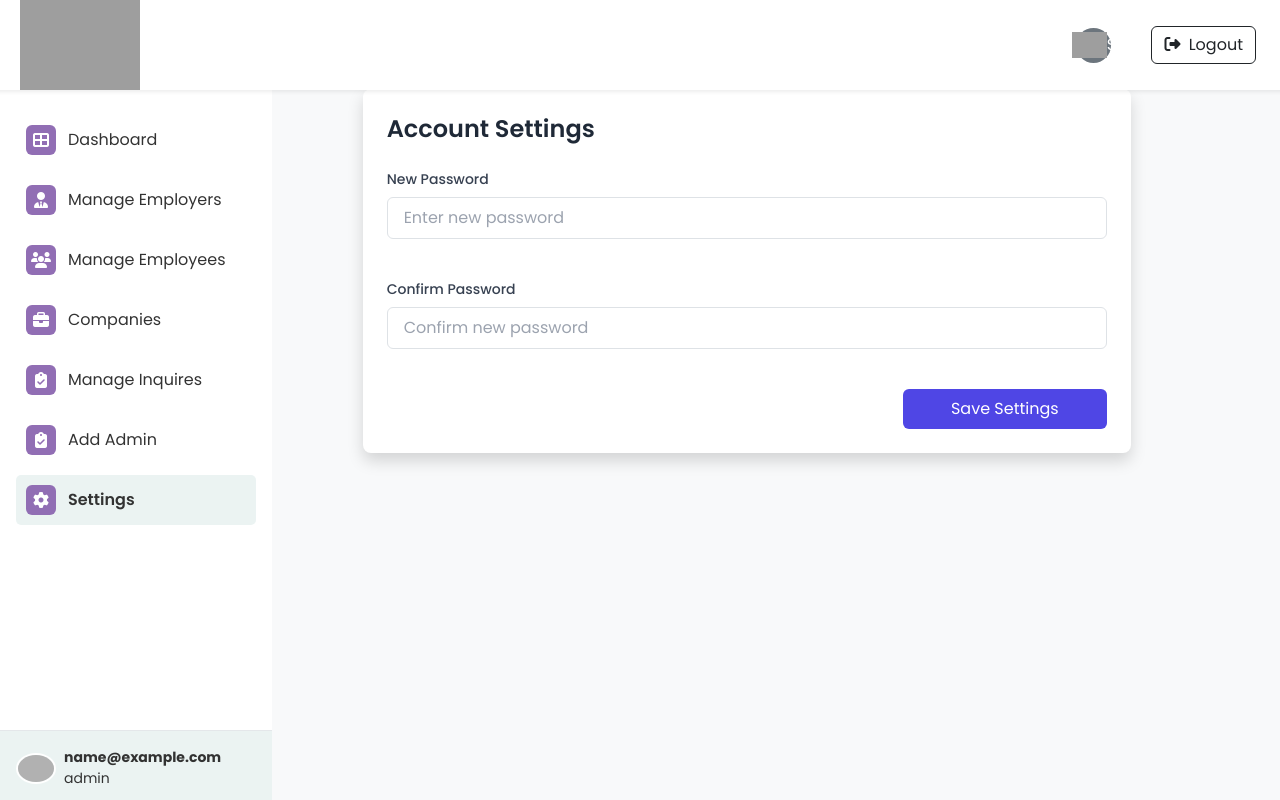
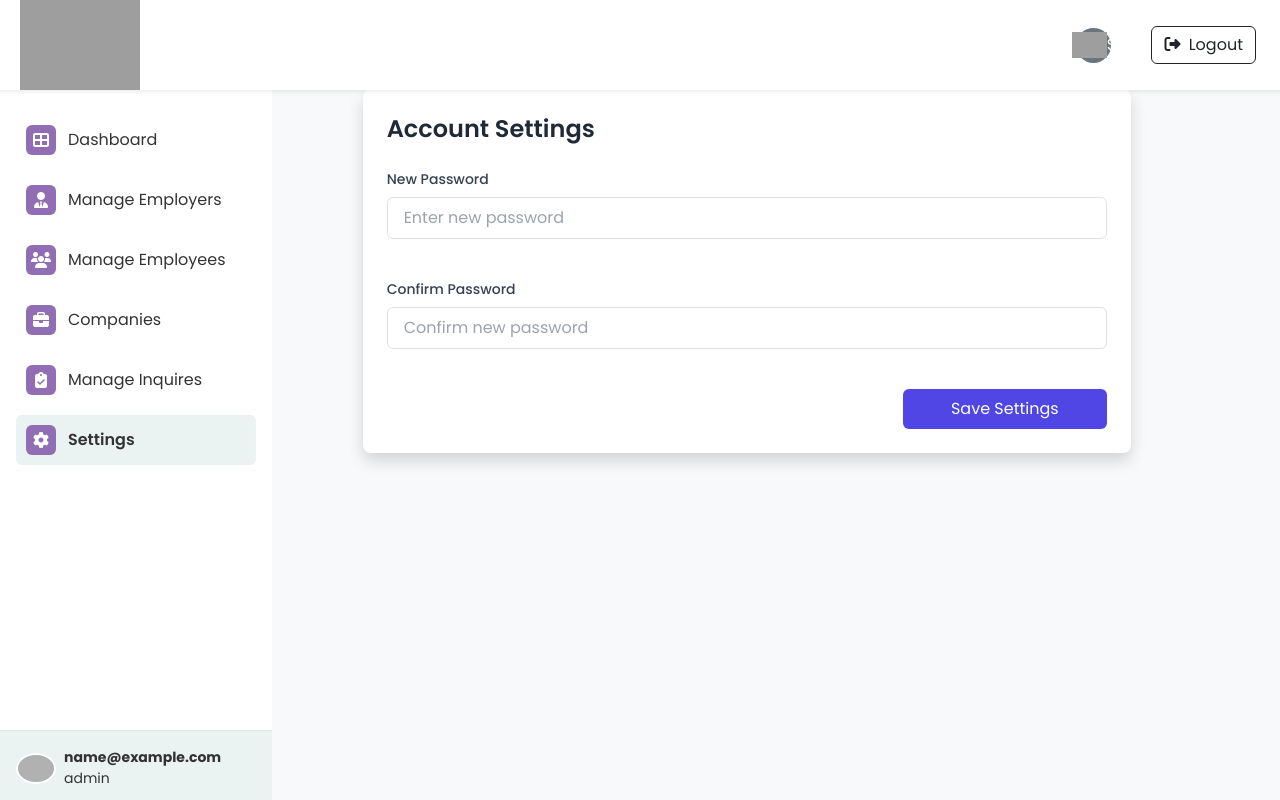
Before and after one commit to KrishnpalJadam/StarForce, a React (Vite) app: page /Settings in a window 1280 px wide. Built offline with nearby package versions, Linux system fonts and the light colour scheme; sample sign-in values are in the browser's storage; grey boxes are pictures that could not be loaded.

Commit message:
super admin functionality added

```diff
--- a/src/Components/StarAdmin/AddAdmin.jsx
+++ b/src/Components/StarAdmin/AddAdmin.jsx
@@ -5,7 +5,7 @@ import { FaEdit, FaTrash, FaPlus } from "react-icons/fa";
 import api from "../../interceptors/axiosInterceptor";
 import BASE_URL from "../../../utils/Config";
 
-const ITEMS_PER_PAGE = 8; // ⬅️ change this if needed
+const ITEMS_PER_PAGE = 8;
 
 const AddAdmin = () => {
   const [admins, setAdmins] = useState([]);
@@ -48,7 +48,6 @@ const AddAdmin = () => {
       confirmPassword: "",
     });
   };
-
   const handleSubmit = async (e) => {
     e.preventDefault();
     if (!formData.name || !formData.email || !formData.password) {
@@ -183,12 +182,12 @@ const AddAdmin = () => {
                       >
                         <FaEdit />
                       </button> */}
-                      <button
+                     {adm.id !="17" && <button
                         className="text-red-600 hover:text-red-800"
                         onClick={() => handleDelete(adm.id)}
                       >
                         <FaTrash />
-                      </button>
+                      </button> }
                     </td>
                   </tr>
                 ))
--- a/src/Layout/Sidebar.jsx
+++ b/src/Layout/Sidebar.jsx
@@ -6,7 +6,7 @@ const Sidebar = ({ isMobile, onLinkClick }) => {
     const location = useLocation();
     const [activePath, setActivePath] = useState(location.pathname);
 
-
+   const user_id = localStorage.getItem("user_id");
     const [role, setRole] = useState("");
     const [email, setEmail] = useState('');
     useEffect(() => {
@@ -65,7 +65,7 @@ const Sidebar = ({ isMobile, onLinkClick }) => {
                         {navItem("/ManageEmployees", "fas fa-users", "Manage Employees")}
                         {navItem("/AddComponies", "fas fa-briefcase", "Companies")}
                         {navItem("/Inquires", "fas fa-clipboard-check", "Manage Inquires")}
-                        {navItem("/AddAdmin", "fas fa-clipboard-check", "Add Admin")}
+                         {user_id==="17" && navItem("/AddAdmin", "fas fa-clipboard-check", "Add Admin")}
 
                         {navItem("/Settings", "fas fa-cog", "Settings")}
 
```
